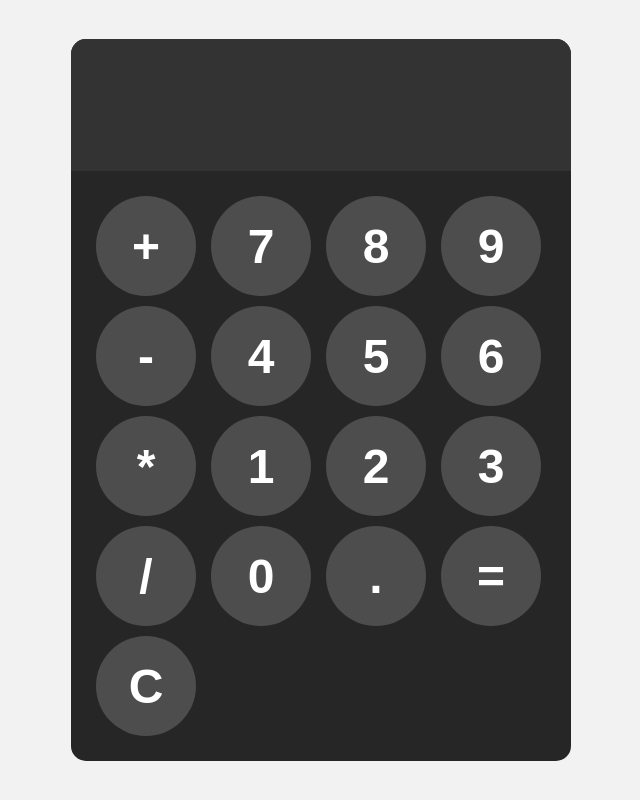
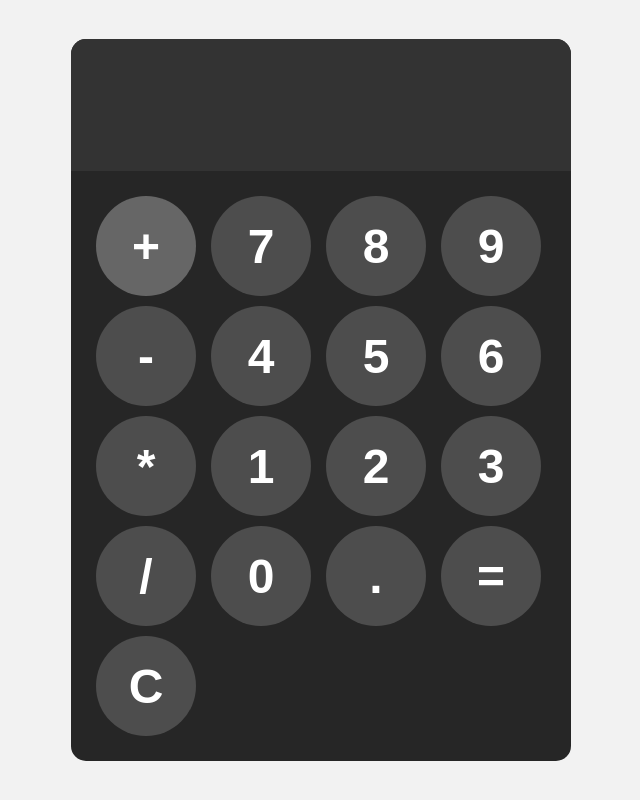
Before and after one commit to HiddenBeater/calculator, a plain HTML site: page index.html in a window 1280 px wide. In both pictures the pointer is over the button 465 px from the left and 246 px from the top of the page. Shown: the whole page, without its empty margins (319-959 px from the left). Drawn offline with Linux system fonts and the light colour scheme.

Commit message:
Create hover and active pseudo class for clicking and hovering buttons

```diff
--- a/styles.css
+++ b/styles.css
@@ -42,4 +42,11 @@ button{
     font-size: 3rem;
     font-weight: bold;
     cursor: pointer;
+
 }
+button:hover{
+    background-color: hsl(0,0%, 40%);
+}
+button:active{
+    background-color: hsl(0,0%, 50%);
+}
```
